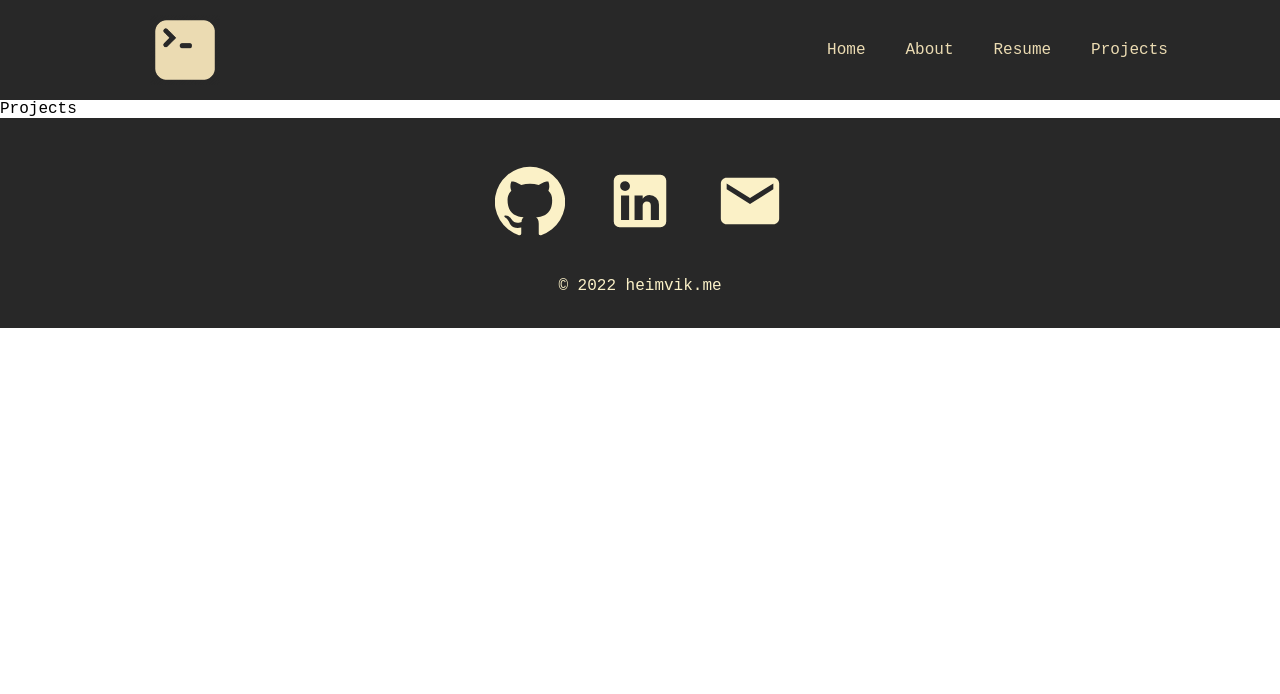
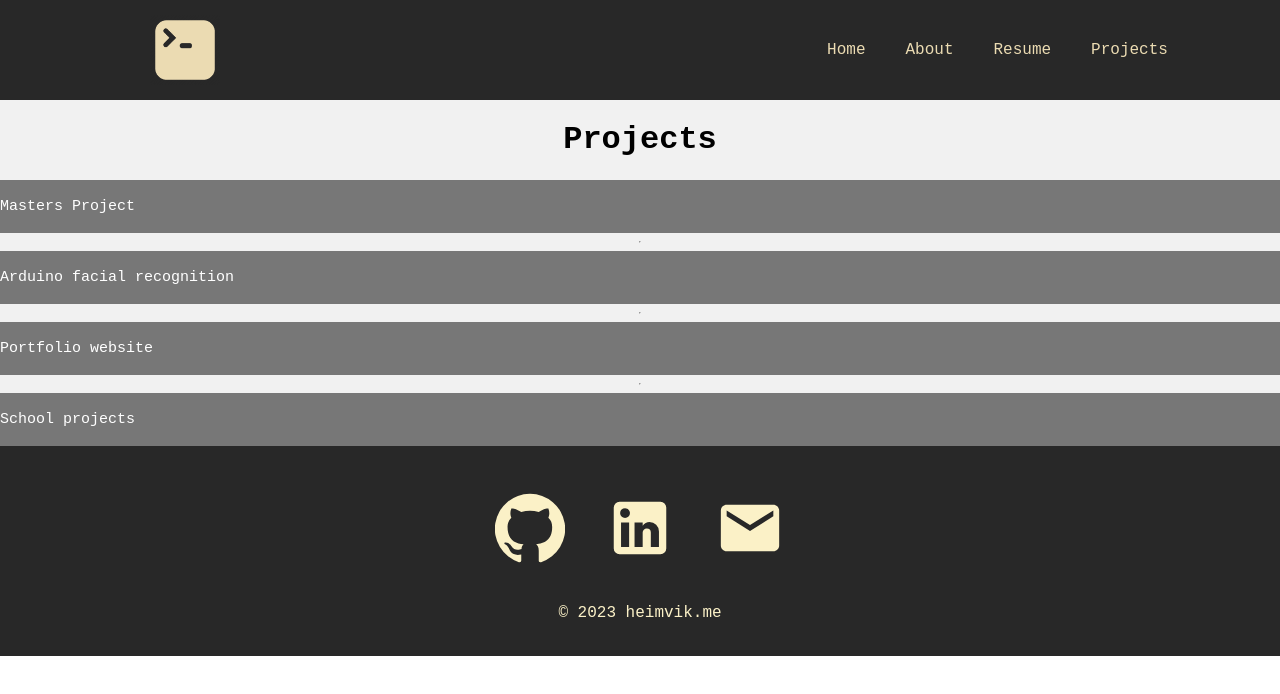
Before and after one commit to danj98/portfolioWebsite, a React (Create React App) app: page /projects in a window 1280 px wide. Shown: the top 694 px of the page. Built offline with nearby package versions, Linux system fonts and the light colour scheme.

Commit message:
added collapsible to projects

```diff
--- a/package.json
+++ b/package.json
@@ -9,6 +9,7 @@
     "@testing-library/react": "^13.1.1",
     "@testing-library/user-event": "^13.5.0",
     "react": "^18.2.0",
+    "react-collapsible": "^2.10.0",
     "react-dom": "^18.1.0",
     "react-router-dom": "^6.3.0",
     "react-scripts": "^5.0.1",
--- a/src/components/Footer.js
+++ b/src/components/Footer.js
@@ -18,7 +18,7 @@ function Footer() {
           <MailIcon />
         </a>
       </div>
-      <p> &copy; 2022 heimvik.me</p>
+      <p> &copy; 2023 heimvik.me</p>
     </div>
   );
 }
--- a/src/pages/Projects.js
+++ b/src/pages/Projects.js
@@ -1,9 +1,46 @@
 import React from 'react'
+import Collapsible from 'react-collapsible'
+import "../styles/Projects.css"
 
 function Projects() {
   return (
-    <div>Projects</div>
+    <div className='projects'>
+
+      <h1>Projects</h1>
+
+      <Collapsible trigger="Masters Project">
+        <p>
+          My masters project was about...
+        </p>
+      </Collapsible>
+
+      <hr />
+
+      <Collapsible trigger="Arduino facial recognition">
+        <p>
+          This project was about...
+        </p>
+      </Collapsible>
+
+      <hr />
+
+      <Collapsible trigger="Portfolio website">
+        <p>
+          This project was about...
+        </p>
+      </Collapsible>
+
+      <hr />
+
+      <Collapsible trigger="School projects">
+        <p>
+          This project was about...
+        </p>
+      </Collapsible>
+
+    </div>
   )
 }
 
+
 export default Projects
--- a/src/styles/Projects.css
+++ b/src/styles/Projects.css
@@ -0,0 +1,22 @@
+.projects {
+  display: flex;
+  flex-direction: column;
+  align-items: center;
+  justify-content: center;
+  margin: 0 auto;
+  width: 100%;
+  height: 100%;
+  background-color: #f1f1f1;
+}
+
+.Collapsible {
+  background-color: #777;
+  color: white;
+  cursor: pointer;
+  padding: 18px;
+  width: 100%;
+  border: none;
+  text-align: left;
+  outline: none;
+  font-size: 15px;
+}
```
Also changed, not shown: 1 other file (tests, documents, lock files or other folders).
